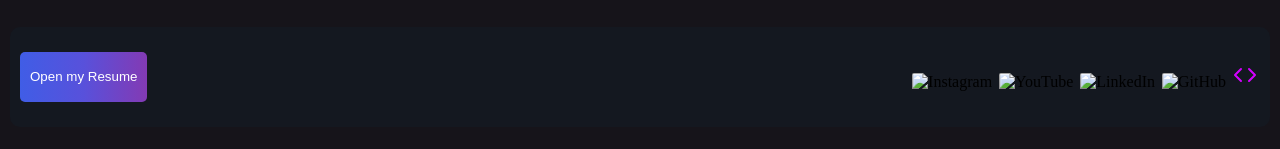
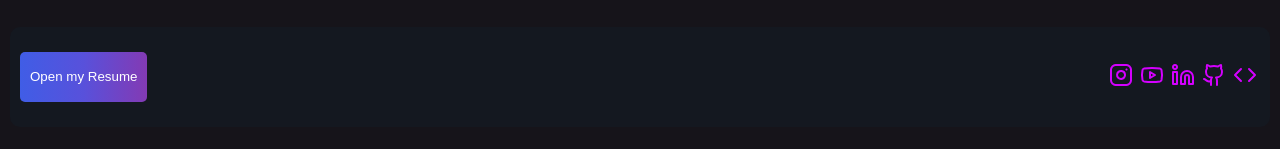
Before and after one commit to varmaManish/portfolio, a plain HTML site: page index.html in a window 1280 px wide. Shown: the part 742-891 px from the top of the page. Drawn offline with Linux system fonts and the light colour scheme; files whose address does not match are found by name.

Commit message:
Update index.html

```diff
--- a/index.html
+++ b/index.html
@@ -64,11 +64,11 @@
 
         <div>
 
-            <a href="https://www.instagram.com/manish__vrma?igsh=eWN5bGNkc25sazM4" target="_blank"><img src="assets/logo/instagram.png" alt="Instagram"></a>
-            <a href="" target="_blank"><img src="assets/logo/youtube.png" alt="YouTube"></a>
-            <a href="https://www.linkedin.com/in/manish-varma-263775308?" target="_blank"><img src="assets/logo/linkedin.png" alt="LinkedIn"></a>
-            <a href="https://www.github.com/varmaManish" target="_blank"><img src="assets/logo/github.png" alt="GitHub"></a>
-            <a href="https://leetcode.com/atharvapatil2222/" target="_blank"><img src="C:/assets/logo/code.png" alt="code"></a>
+            <a href="https://www.instagram.com/manish__vrma?igsh=eWN5bGNkc25sazM4" target="_blank"><img src="instagram.png" alt="Instagram"></a>
+            <a href="" target="_blank"><img src="youtube.png" alt="YouTube"></a>
+            <a href="https://www.linkedin.com/in/manish-varma-263775308?" target="_blank"><img src="linkedin.png" alt="LinkedIn"></a>
+            <a href="https://www.github.com/varmaManish" target="_blank"><img src="github.png" alt="GitHub"></a>
+            <a href="https://leetcode.com/atharvapatil2222/" target="_blank"><img src="code.png" alt="code"></a>
 
         </div>
     </div>
```
